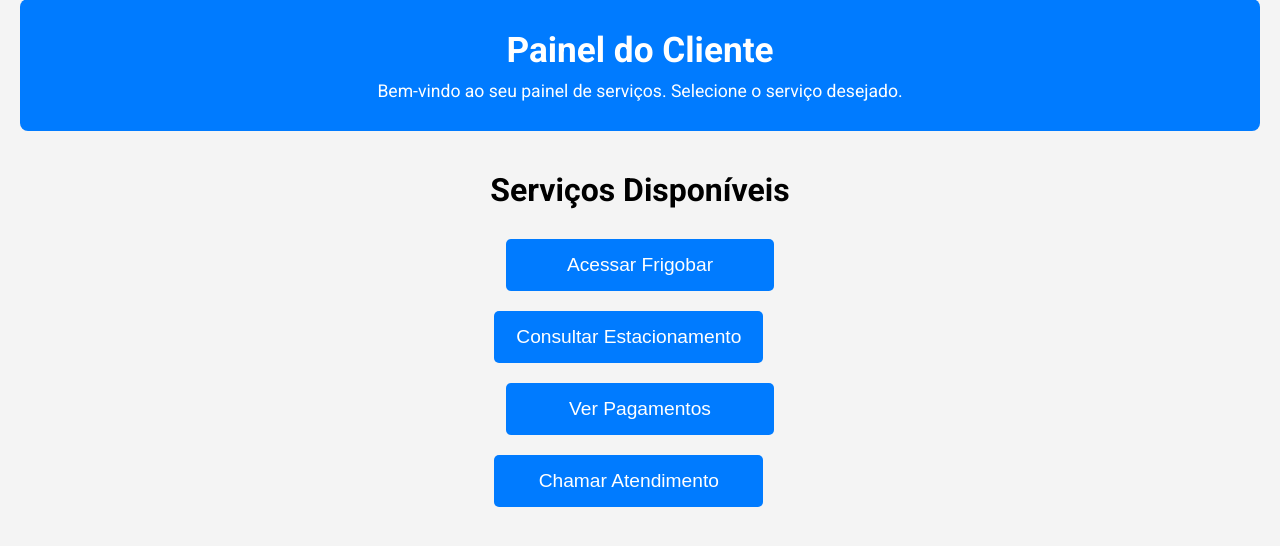
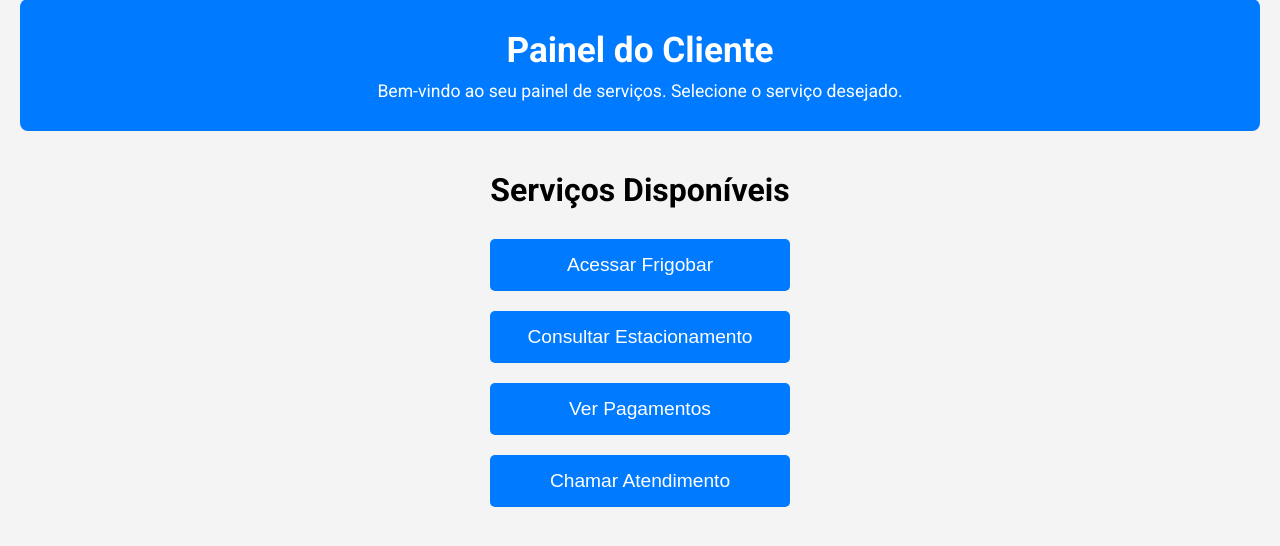
Before and after one commit to devdiegoramon/sistema-hoteis, a PHP site: page /pousada/app/painel/index.php in a window 1280 px wide. Shown: the part 132-678 px from the top of the page. Run offline with PHP 8.4, Linux system fonts and the light colour scheme.

Commit message:
painel cliente criado

```diff
--- a/app/painel/index.php
+++ b/app/painel/index.php
@@ -48,22 +48,30 @@
         }
 
         main {
+            display: flex;
+            flex-direction: column;
+            align-items: center;
+            justify-content: center;
             width: 100%;
             max-width: 600px;
             padding: 20px;
         }
 
         section {
+            text-align: center;
+            width: 100%;
+        }
+
+        section h2 {
+            font-size: 1.6em;
+            margin-bottom: 20px;
+        }
+
+        .group-button {
             display: flex;
             flex-direction: column;
             align-items: center;
-            justify-content: center;
-        }
-
-        section h2 {
-            text-align: center;
-            font-size: 1.6em;
-            margin-bottom: 20px;
+            width: 100%;
         }
 
         /* Estilo dos botões */
@@ -74,6 +82,7 @@
             font-size: 1.2em;
             margin: 10px 0;
             width: 100%;
+            max-width: 300px;
             border: none;
             border-radius: 5px;
             cursor: pointer;
@@ -85,20 +94,7 @@
         }
 
         /* Responsividade para mobile-first */
-        @media (min-width: 768px) {
-            button {
-                width: 48%; /* 2 botões por linha */
-                display: inline-block;
-                margin-right: 4%;
-            }
-
-            button:nth-child(2n) {
-                margin-right: 0; /* Para o segundo botão não ter margem direita */
-            }
-        }
-
         @media (min-width: 1024px) {
-            /* Ajustes para telas maiores */
             header {
                 padding: 30px;
             }
@@ -122,10 +118,13 @@
     <main>
         <section>
             <h2>Serviços Disponíveis</h2>
-            <button onclick="window.location.href='frigobar/index.php'">Acessar Frigobar</button>
-            <button onclick="window.location.href='estacionamento/index.php'">Consultar Estacionamento</button>
-            <button onclick="window.location.href='financeiro/index.php'">Ver Pagamentos</button>
-            <button onclick="window.location.href='atendimento/index.php'">Chamar Atendimento</button>
+
+            <div class="group-button">
+                <button onclick="window.location.href='frigobar/index.php'">Acessar Frigobar</button>
+                <button onclick="window.location.href='estacionamento/index.php'">Consultar Estacionamento</button>
+                <button onclick="window.location.href='financeiro/index.php'">Ver Pagamentos</button>
+                <button onclick="window.location.href='atendimento/index.php'">Chamar Atendimento</button>
+            </div>
         </section>
     </main>
 </body>
```
